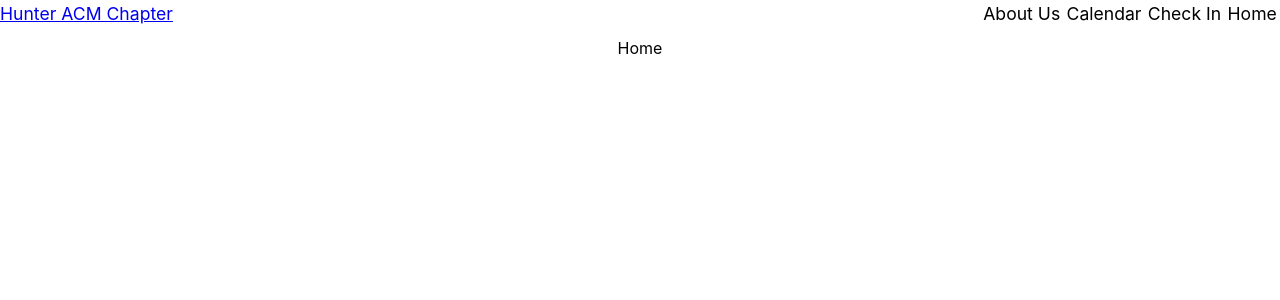
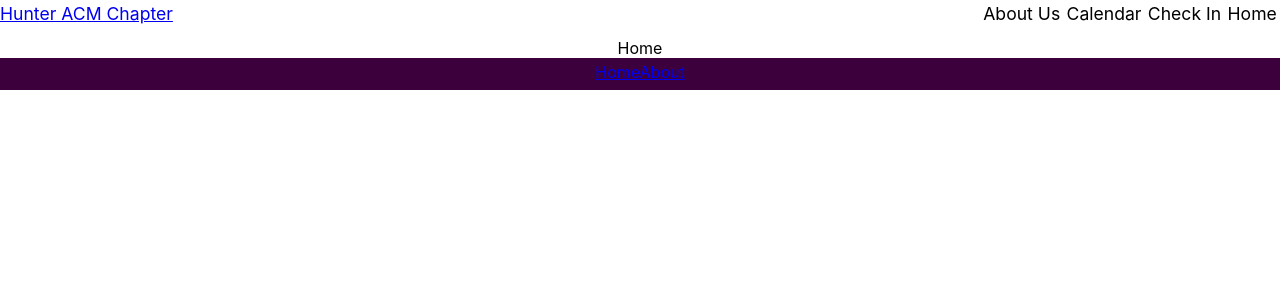
Before and after one commit to hunteracm/localhost-login, a React (Create React App) app in the folder client/: page / in a window 1280 px wide. Shown: the top 300 px of the page. Built offline with nearby package versions, Linux system fonts and the light colour scheme.

Commit message:
fixed about link

```diff
--- a/client/src/App.js
+++ b/client/src/App.js
@@ -31,7 +31,7 @@ function App() {
             </Link>
           </span>
           <span>
-            <Link to="/calendar" className="navElement">
+            <Link to="/about" className="navElement">
               About Us
             </Link>
           </span>
@@ -47,6 +47,12 @@ function App() {
           <div style={{ textAlign: "center" }}>Home</div>
         </Route>
       </Switch>
+      <div className="footer">
+      <div className="links">
+      <Link className="footerLink" to="/">Home</Link>
+      <Link className="footerLink" to="/about">About</Link>
+      </div>
+      </div>
     </Router>
   );
 }
```
